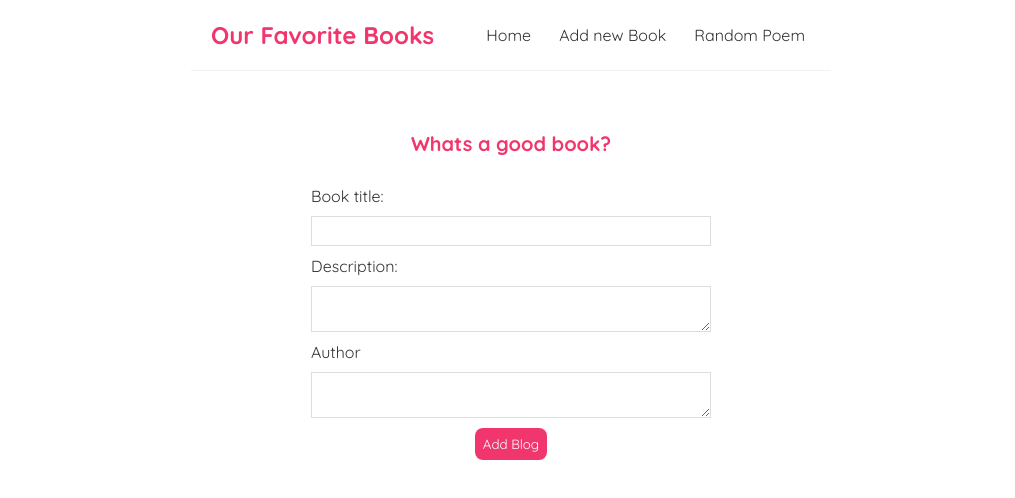
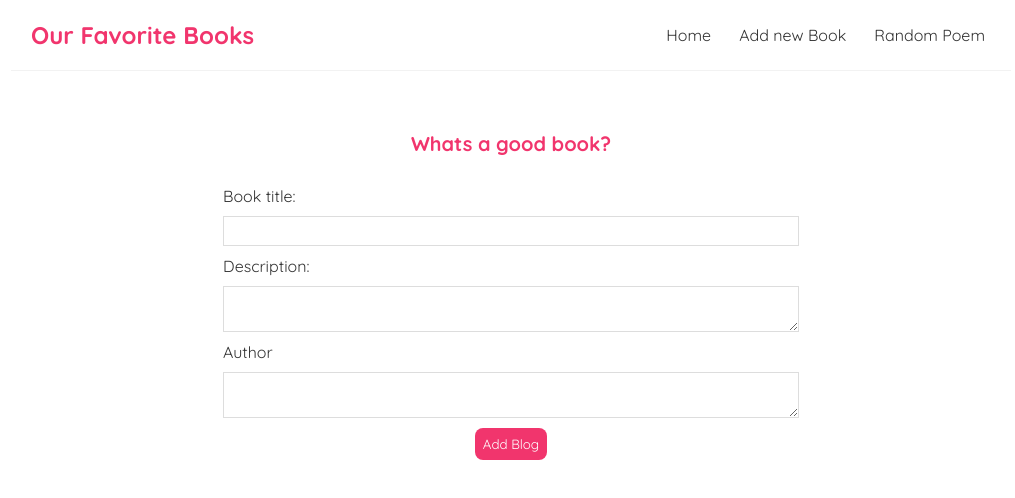
Before and after one commit to LifeTiltz/LifeBlog, a React (Create React App) app in the folder frontEnd/: page /LifeBlog/create in a window 1280 px wide. Shown: the top 498 px of the page, without its empty margins (129-1144 px from the left). Built offline with nearby package versions, Linux system fonts and the light colour scheme.

Commit message:
didnt notice till now that my chrome window was always zoomed in. wow

```diff
--- a/frontEnd/src/index.css
+++ b/frontEnd/src/index.css
@@ -26,7 +26,7 @@
   padding: 20px;
   display: flex;
   align-items: center;
-  max-width: 600px;
+  max-width: 75%;
   margin: 0 auto;
   border-bottom: 1px solid #f2f2f2;
 }
@@ -45,7 +45,7 @@
   color: #f1356d;
 }
 .content {
-  max-width: 600px;
+  max-width: 75%;
   margin: 40px auto;
   padding: 20px;
 }
@@ -107,7 +107,7 @@
 
 /* create new blog form */
 .create {
-  max-width: 400px;
+  max-width: 60%;
   margin: 0 auto;
   text-align: center;
 }
```
